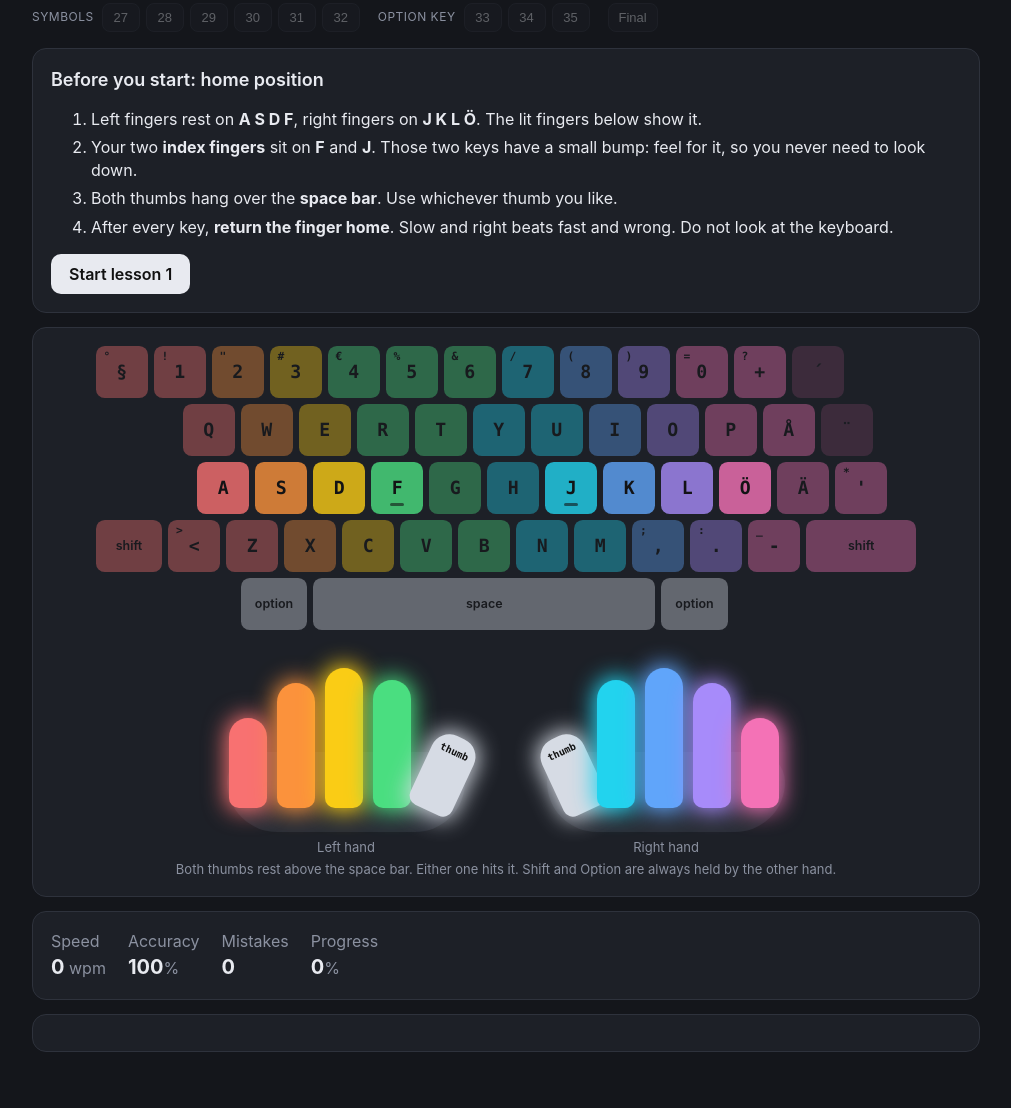
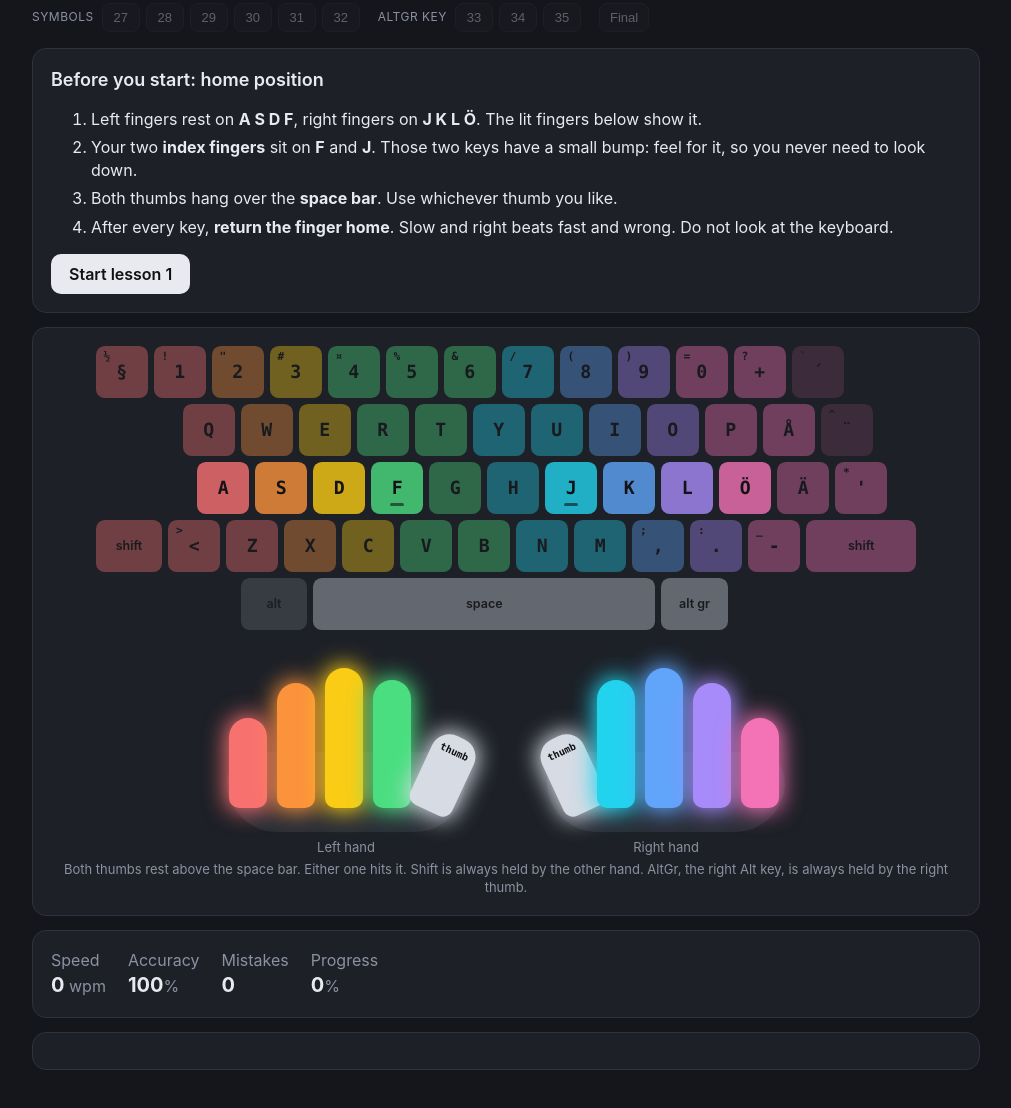
Before and after one commit to capellettitob/ten-finger-trainer, a plain HTML site: page index.html in a window 1280 px wide. Shown: the part 142-1250 px from the top of the page, without its empty margins (134-1145 px from the left). Drawn offline with Linux system fonts and the light colour scheme.

Commit message:
Add Finnish PC layout (AltGr) and pick it on non-Mac computers
Co-Authored-By: Claude Opus 5.5 <noreply@anthropic.com>

```diff
--- a/index.html
+++ b/index.html
@@ -119,7 +119,7 @@
     <h1>Ten Finger Trainer</h1>
     <div class="opts">
       <label>Keyboard
-        <select id="layout"><option value="fi">Finnish (ö ä å)</option><option value="us">US</option></select>
+        <select id="layout"><option value="fipc">Finnish, PC (Windows)</option><option value="fi">Finnish, Mac</option><option value="us">US</option></select>
       </label>
       <label>Words
         <select id="lang"><option value="both">Finnish and English</option><option value="fi">Finnish</option><option value="en">English</option></select>
@@ -160,7 +160,7 @@
       <div class="handwrap"><div class="hand" id="hl"><div class="palm"></div></div><div class="handlabel">Left hand</div></div>
       <div class="handwrap"><div class="hand" id="hr"><div class="palm"></div></div><div class="handlabel">Right hand</div></div>
     </div>
-    <div class="spacebar-note">Both thumbs rest above the space bar. Either one hits it. Shift and Option are always held by the other hand.</div>
+    <div class="spacebar-note" id="spacenote"></div>
   </div>
 
   <div class="card" id="stats">
@@ -193,10 +193,22 @@ const FINGERS = {
   rr: {name: "right ring finger",   c: "var(--rr)", hand: "r", idx: 3},
   rp: {name: "right pinky", c: "var(--rp)", hand: "r", idx: 4},
 };
-const LAYOUTS = { fi: { pinkyHome: "ö" }, us: { pinkyHome: ";" } };
+const LAYOUTS = { fi: { pinkyHome: "ö" }, fipc: { pinkyHome: "ö" }, us: { pinkyHome: ";" } };
 // Each key is a string of what it types: base, Shift, Option, Shift and Option (a space means nothing).
 // Letters get their capital from Shift on their own. The Finnish rows were read from macOS "Finnish Extended" (2026-11-04).
+// fipc is the standard PC Finnish layout (Windows, also ChromeOS and Linux): the third character is AltGr,
+// which exists only as the right Alt key, so the right thumb always holds it (altGr: true).
 const KEYMAPS = {
+  fipc: {
+    rows: [
+      ["§½", "1!", "2\"@", "3#£", "4¤$", "5%", "6&", "7/{", "8([", "9)]", "0=}", "+?\\", "´`"],
+      ["q", "w", "eE€", ..."rtyuiopå", "¨^"],
+      [..."asdfghjklöä", "'*"],
+      ["<>|", ..."zxcvbnm", ",;", ".:", "-_"],
+    ],
+    fingers: ["lp lp lr lm li li li ri rm rr rp rp rp", "lp lr lm li li ri ri rm rr rp rp rp", "lp lr lm li li ri ri rm rr rp rp rp", "lp lp lr lm li li ri ri rm rr rp"],
+    shiftL: 1.25, dead: "´¨", altGr: true,
+  },
   fi: {
     rows: [
       ["§°", "1!", "2\"@", "3#", "4€$", "5%", "6&", "7/|\\", "8([{", "9)]}", "0=", "+?", "´"],
@@ -239,13 +251,15 @@ const isUpper = ch => ch !== ch.toLowerCase();
 function modsFor(ch) {
   const i = charInfo[ch]; if (!i || ch === " ") return [];
   const side = FINGERS[i.f].hand === "l" ? "Right" : "Left";
-  return [...(i.shift ? ["Shift" + side] : []), ...(i.opt ? ["Alt" + side] : [])];
+  return [...(i.shift ? ["Shift" + side] : []), ...(i.opt ? [KEYMAPS[layout].altGr ? "AltRight" : "Alt" + side] : [])];
 }
+const altName = () => KEYMAPS[layout].altGr ? "AltGr" : "Option";
+const modName = m => m.startsWith("Shift") ? "Shift" : altName();
 const fingersFor = ch => ch === " " ? ["lt", "rt"] : charInfo[ch] ? [charInfo[ch].f, ...modsFor(ch).map(m => MODFINGER[m])] : [];
 
 // ---------- lessons: letters first, then capitals, numbers and symbols, one skill at a time ----------
 function lessonDefs() {
-  const fi = layout === "fi";
+  const fi = layout !== "us", pc = layout === "fipc";
   const p = LAYOUTS[layout].pinkyHome;
   const letters = [
     {id: "fj", add: "fj",       name: "Index fingers home",     tip: "F and J have bumps. Feel them."},
@@ -288,15 +302,25 @@ function lessonDefs() {
     {id: "quotes", stage: "Symbols", add: "\"", name: "Quotation marks", tip: "They go around what someone says, or a title."},
     {id: "brackets", stage: "Symbols", add: "()", name: "Brackets ( )", tip: "For side notes (like this one)."},
     {id: "slash-pct", stage: "Symbols", add: "/%", name: fi ? "Slash and percent" : "Percent", tip: "Slash for and/or and km/h, percent after a number."},
-    {id: "money-amp", stage: "Symbols", add: "€&#", name: fi ? "Euro, and sign, hash" : "And sign and hash", tip: fi ? "Three Shift symbols on the left-hand number keys, so the right pinky holds Shift." : "Shift symbols on the number row."},
+    pc ? {id: "money-amp", stage: "Symbols", add: "&#", name: "And sign and hash", tip: "Two Shift symbols on the left-hand number keys, so the right pinky holds Shift."} :
+    {id: "money-amp", stage: "Symbols", add: "€&#", name: fi ? "Euro, and sign, hash" : "And sign and hash", tip: fi ?"Three Shift symbols on the left-hand number keys, so the right pinky holds Shift." : "Shift symbols on the number row."},
     {id: "math", stage: "Symbols", add: "+=*", name: "Math: plus, equals, times",
      tip: fi ? "+ has its own key right of 0. = and * are Shift on right-pinky keys, so the left pinky holds Shift." : "= has its own key; + and * need Shift."},
+    ...(pc ? [
+    {id: "opt-at", stage: "AltGr key", add: "@$€", name: "AltGr key: @ $ €",
+     tip: "New key: AltGr, the right Alt key beside the space bar. Your right thumb holds it, like Shift, while a finger presses the key: @ is AltGr with 2, $ with 4, € with E."},
+    {id: "opt-brackets", stage: "AltGr key", add: "[]{}", name: "Square and curly brackets",
+     tip: "[ ] are AltGr with 8 and 9, { } are AltGr with 7 and 0. The right thumb holds AltGr while your right fingers reach up."},
+    {id: "rare", stage: "AltGr key", add: "<>|\\", name: "The rare ones",
+     tip: "< and > live on the key left of Z (left pinky), and | is AltGr on that same key. \\ is AltGr with the + key (right pinky)."},
+    ] : [
     {id: "opt-at", stage: fi ? "Option key" : "More symbols", add: "@$", name: fi ? "Option key: @ and $" : "@ and $",
      tip: fi ? "New key: Option (alt), next to Cmd beside the space bar. It works like Shift: the other hand's thumb holds it." : "Both are Shift on the number row."},
     {id: "opt-brackets", stage: fi ? "Option key" : "More symbols", add: "[]{}", name: "Square and curly brackets",
      tip: fi ? "[ ] are Option with 8 and 9. { } need Shift and Option together, both held by the left hand." : "[ ] have their own keys right of P; { } are the same keys with Shift."},
     {id: "rare", stage: fi ? "Option key" : "More symbols", add: "<>|\\", name: "The rare ones",
      tip: fi ? "< and > live on the key left of Z (left pinky). | and \\ are Option on 7, \\ with Shift too." : "< > are Shift on comma and period. \\ has its own key, | is Shift on it."},
+    ]),
   ];
   const out = letters.map(d => ({...d, stage: "Letters"}));
   const known = new Set(letters.map(d => d.add).join(""));
@@ -351,7 +375,7 @@ let lastExtra = {weak: [], confs: []};
 function makeProse(allowed, o) {
   const ok = w => [...w].every(ch => allowed.includes(ch));
   const lang = $("lang").value;
-  const useFi = layout === "fi" && lang !== "en", useEn = !(layout === "fi" && lang === "fi");
+  const useFi = layout !== "us" && lang !== "en", useEn = !(layout !== "us" && lang === "fi");
   const words = [...new Set([...(useFi ? WORDS_FI : []), ...(useEn ? WORDS_EN : [])])].filter(w => w.length >= 2 && ok(w));
   const joins = [...(useFi ? JOINED_FI : []), ...(useEn ? JOINED_EN : [])].filter(ok);
   const reach = new Set([...words, ...joins].join(""));
@@ -407,7 +431,7 @@ function richCtx(known) {
   const K = new Set(known + " ");
   const ok = s => [...s].every(ch => K.has(ch));
   const lang = $("lang").value;
-  const useFi = layout === "fi" && lang !== "en", useEn = !(layout === "fi" && lang === "fi");
+  const useFi = layout !== "us" && lang !== "en", useEn = !(layout !== "us" && lang === "fi");
   const pick = a => a[rnd(a.length)];
   const cap = w => w[0].toUpperCase() + w.slice(1);
   const pad = n => String(n).padStart(2, "0");
@@ -599,7 +623,7 @@ function makeDrill(li) {
   const focus = [...new Set([...added, ...weak])].join("");
   const hasNew = w => [...w].some(ch => focus.includes(ch));
   const lang = $("lang").value;
-  const src = (lang === "en" || layout !== "fi") ? WORDS_EN : lang === "fi" ? WORDS_FI : [...WORDS_FI, ...WORDS_EN];
+  const src = (lang === "en" || layout === "us") ? WORDS_EN : lang === "fi" ? WORDS_FI : [...WORDS_FI, ...WORDS_EN];
   let pool = [...new Set(src)].filter(w => w.length >= 2 && isAllowed(w));
   const newPool = pool.filter(hasNew);
   const out = [];
@@ -673,11 +697,11 @@ function how(ch, html) {
   if (ch === " ") return "either thumb on the space bar";
   const i = charInfo[ch];
   if (!i) return "a key this keyboard doesn't have";
-  const parts = modsFor(ch).map(m => f(MODFINGER[m]) + " holds " + (m.startsWith("Shift") ? "Shift" : "Option"));
+  const parts = modsFor(ch).map(m => f(MODFINGER[m]) + " holds " + modName(m));
   parts.push(f(i.f) + " presses " + (html ? esc(keyName(i.k)) : keyName(i.k)));
   return parts.join(", ");
 }
-const modWords = ch => modsFor(ch).map(m => m.startsWith("Shift") ? "Shift" : "Option").join(" and ");
+const modWords = ch => modsFor(ch).map(modName).join(" and ");
 function weakKeys(allowed) {
   return Object.entries(stats.keys).filter(([c, v]) => allowed.includes(c) && c !== " " && v.e >= 2 && v.e / v.n >= .1)
     .sort((a, b) => b[1].e - a[1].e).slice(0, 3).map(x => x[0]);
@@ -739,8 +763,8 @@ function buildKeyboard() {
     const fs = m.fingers[r].split(" ");
     row.forEach((key, c) => {
       const k = div("key"); k.dataset.k = key[0]; k.dataset.l = key; paint(k, fs[c]);
-      const letter = key.length === 1 && key.toUpperCase() !== key;
-      k.innerHTML = letter ? esc(key.toUpperCase()) : (key[1] && key[1] !== " " ? '<span class="s">' + esc(key[1]) + "</span>" : "") + esc(key[0])
+      const letter = key[0].toUpperCase() !== key[0];   // a letter key, maybe with an AltGr extra like E with €
+      k.innerHTML = (letter ? esc(key[0].toUpperCase()) : (key[1] && key[1] !== " " ? '<span class="s">' + esc(key[1]) + "</span>" : "") + esc(key[0]))
         + (key.length > 2 ? '<span class="o">' + esc(key.slice(2).replace(/ /g, "")) + "</span>" : "");
       if (m.dead.includes(key[0])) k.classList.add("dead");
       if (key === "f" || key === "j") k.classList.add("home");
@@ -751,7 +775,10 @@ function buildKeyboard() {
   });
   const el = div("row"); el.style.marginLeft = "calc(var(--u) * 2.5)";
   const sp = div("key space"); sp.dataset.k = " "; sp.dataset.l = " "; sp.textContent = "space"; sp.style.width = span(6); paint(sp, "rt");
-  el.append(mod("AltLeft", "option", 1.25), sp, mod("AltRight", "option", 1.25));
+  if (m.altGr) {   // PC: only the right Alt is AltGr; the left Alt types nothing here, so it is dimmed
+    const left = mod("AltLeft", "alt", 1.25); left.classList.add("dead");
+    el.append(left, sp, mod("AltRight", "alt gr", 1.25));
+  } else el.append(mod("AltLeft", "option", 1.25), sp, mod("AltRight", "option", 1.25));
   kb.appendChild(el);
 }
 
@@ -881,7 +908,9 @@ function finish() {
   const pk = layout + ":" + (d.final ? "final:" + finalLevel : d.id);
   if (n > (progress[pk] || 0)) { progress[pk] = n; save(); }
   $("stars").textContent = n ? "★".repeat(n) + "☆".repeat(3 - n) : "☆☆☆";
-  const side = sideSlips ? " Shift or Option on the wrong side " + sideSlips + (sideSlips === 1 ? " time" : " times") + ": the other hand holds it." : "";
+  const side = sideSlips ? (KEYMAPS[layout].altGr
+    ? " Wrong Shift or Alt " + sideSlips + (sideSlips === 1 ? " time" : " times") + ": Shift goes on the other hand, AltGr is the right thumb."
+    : " Shift or Option on the wrong side " + sideSlips + (sideSlips === 1 ? " time" : " times") + ": the other hand holds it.") : "";
   $("resulttext").textContent = (n
     ? wpm + " wpm at " + acc + "% accuracy. " + (n === 3 ? "Clean run." : "Good. Aim for 98% for three stars.") + (d.final ? " Press New text for a fresh run." : " Next lesson is open.")
     : wpm + " wpm at " + acc + "% accuracy. Under 90%: slow down until every key is right, then try again.") + side;
@@ -918,7 +947,9 @@ document.addEventListener("keydown", e => {
     if (wrongSide.length) {
       sideSlips++;
       const m = wrongSide[0];
-      flash("Right character, wrong side: " + esc(want) + " gets the " + (m.endsWith("Left") ? "left " : "right ") + (m.startsWith("Shift") ? "Shift" : "Option") + ", on the other hand from the one that types it.", true);
+      flash(m.startsWith("Alt") && KEYMAPS[layout].altGr
+        ? "Right character, wrong key: " + esc(want) + " needs AltGr, the right Alt key, held by your right thumb."
+        : "Right character, wrong side: " + esc(want) + " gets the " + (m.endsWith("Left") ? "left " : "right ") + modName(m) + ", on the other hand from the one that types it.", true);
     } else flash("");
     if (keystrokes % 10 === 0) renderTrouble();
     if (pos >= text.length) { renderPrompt(); updateStats(); renderTrouble(); finish(); return; }
@@ -949,6 +980,9 @@ $("layout").onchange = e => { layout = e.target.value; try { localStorage.setIte
 
 function init() {
   loadStats(); buildCharInfo(); buildKeyboard(); buildHands();
+  $("spacenote").textContent = "Both thumbs rest above the space bar. Either one hits it. " + (KEYMAPS[layout].altGr
+    ? "Shift is always held by the other hand. AltGr, the right Alt key, is always held by the right thumb."
+    : "Shift and Option are always held by the other hand.");
   let saved = 0;
   try { saved = +localStorage.getItem("tft-level-" + layout) || 0; } catch (e) {}
   finalLevel = Math.min(LEVELS.length, Math.max(1, saved || defaultLevel()));
@@ -960,7 +994,10 @@ function init() {
   const i = defs.findIndex((d, j) => !d.final && stars(j) < 1);
   startLesson(i < 0 ? defs.length - 1 : i);
 }
-try { layout = localStorage.getItem("tft-layout") || "fi"; } catch (e) {}
+// first visit: a Mac gets the Mac layout, any other computer (Windows, Chromebook, Linux) the PC one
+const isMac = /Mac/i.test(navigator.platform || navigator.userAgent || "");
+layout = isMac ? "fi" : "fipc";
+try { const s = localStorage.getItem("tft-layout"); if (KEYMAPS[s]) layout = s; } catch (e) {}
 $("layout").value = layout;
 try { $("lang").value = localStorage.getItem("tft-lang") || "both"; } catch (e) {}
 try { finalLen = Math.min(500, Math.max(150, +localStorage.getItem("tft-len") || 300)); } catch (e) {}
```
Also changed, not shown: 1 other file.
